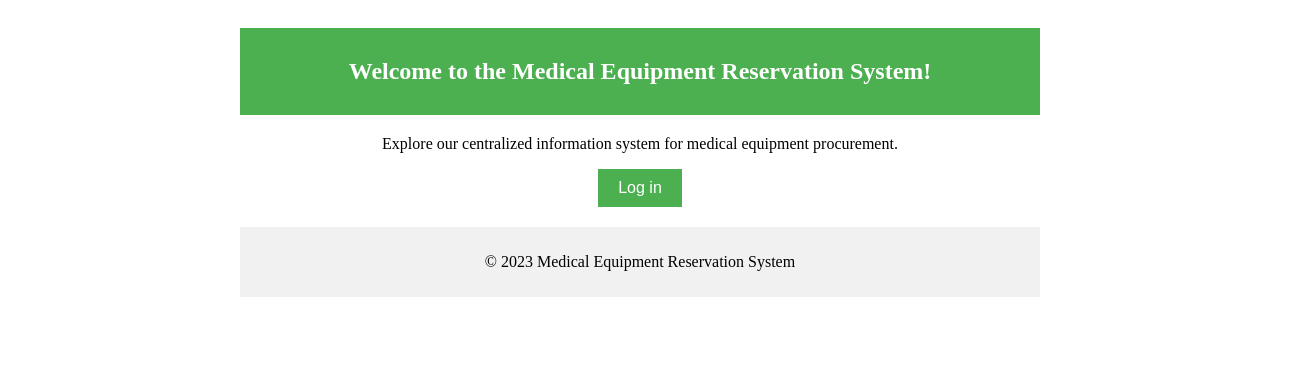
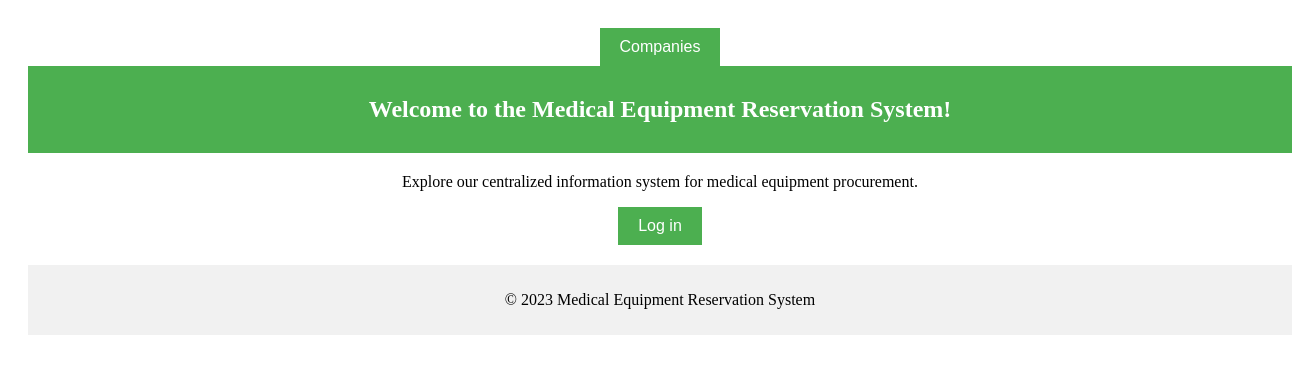
Before and after one commit to ISA-project-2023/frontend, an Angular app in the folder frontend-app/: page /home in a window 1280 px wide. Shown: the top 374 px of the page, 1312 px wide, since content can reach past the window. Built offline with nearby package versions, Linux system fonts and the light colour scheme.

Commit message:
feat: navigation to the review of the companies implemented

```diff
--- a/frontend-app/src/features/home/home/home.component.css
+++ b/frontend-app/src/features/home/home/home.component.css
@@ -1,6 +1,5 @@
 .container {
-    max-width: 800px;
-    margin: 0 auto;
+    width: 100%;
     padding: 20px;
     text-align: center;
   }
--- a/frontend-app/src/features/home/home/home.component.html
+++ b/frontend-app/src/features/home/home/home.component.html
@@ -1,4 +1,5 @@
 <div class="container">
+  <button (click)="navigateToCompanies()">Companies</button>
   <header>
     <h2>Welcome to the Medical Equipment Reservation System!</h2>
   </header>
--- a/frontend-app/src/features/home/home/home.component.ts
+++ b/frontend-app/src/features/home/home/home.component.ts
@@ -12,6 +12,10 @@ export class HomeComponent {
 
   navigateToLogin() {
     this.router.navigate(['/login']);
+  }
+
+  navigateToCompanies() {
+    this.router.navigate(['/companiesReview']);
   }
 
   logout() {
```
